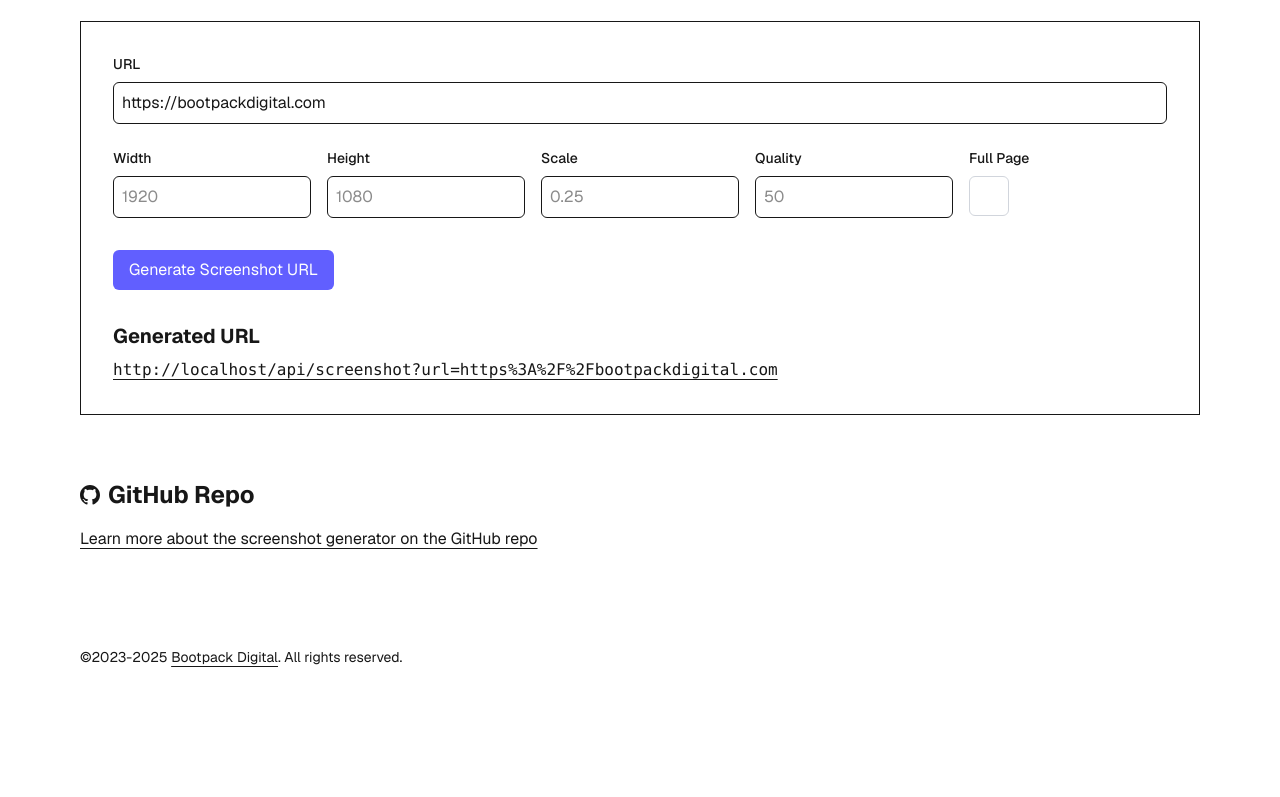
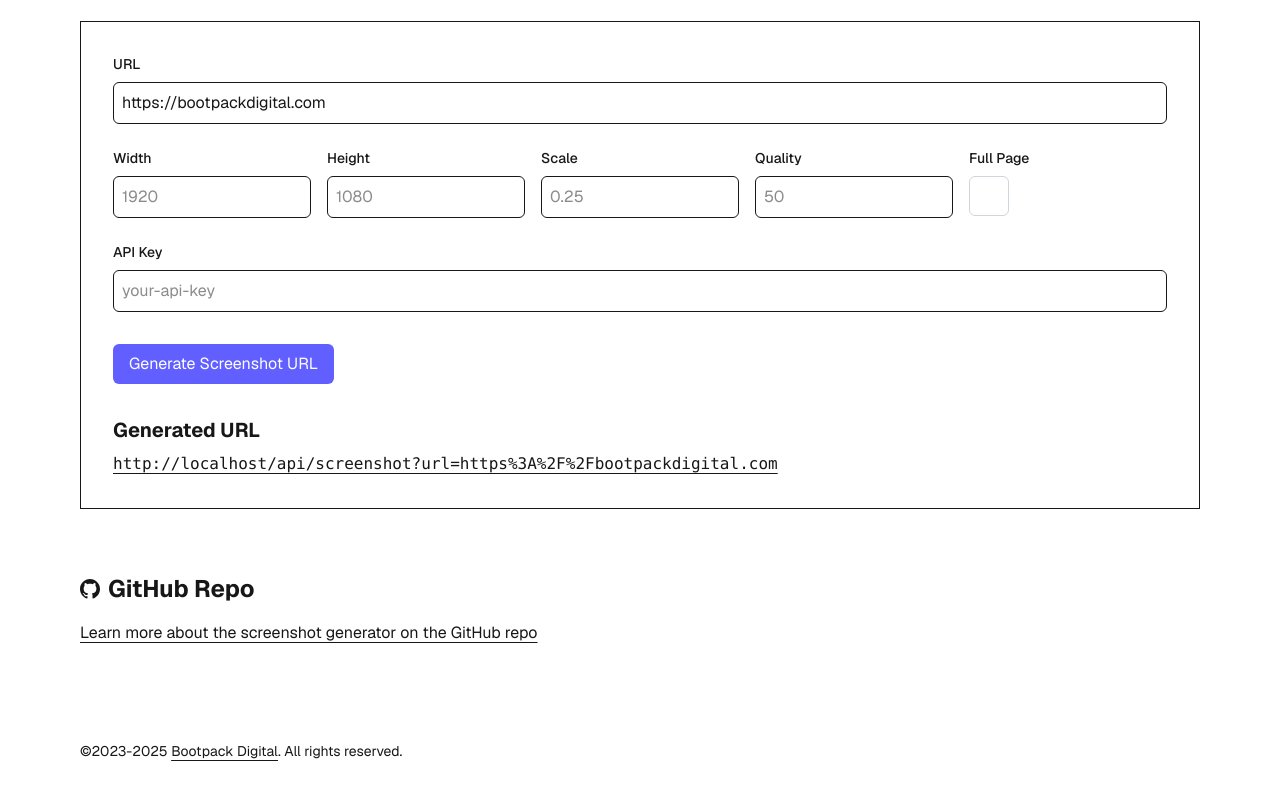
Before and after one commit to michaelbonner/screenshot-maker, a Next.js app: page / in a window 1280 px wide. Shown: the part 829-1626 px from the top of the page. Before the commit the page ends 1576 px from the top, so only its background shows below. Built offline with nearby package versions, Linux system fonts and the light colour scheme.

Commit message:
Add field for api key

```diff
--- a/src/app/api/screenshot/validation.ts
+++ b/src/app/api/screenshot/validation.ts
@@ -15,4 +15,5 @@ export const inputSchema = z.object({
     .union([z.coerce.number().min(1).max(100), z.literal("")])
     .optional(),
   fullPage: z.coerce.boolean().optional(),
+  key: z.string().optional(),
 });
--- a/src/app/components/UrlBuilderForm.tsx
+++ b/src/app/components/UrlBuilderForm.tsx
@@ -180,6 +180,21 @@ export const UrlBuilderForm = () => {
             )}
           </div>
         </div>
+        <div>
+          <label className={styles.label} htmlFor="url">
+            API Key
+          </label>
+          <input
+            className={styles.inputText}
+            type="text"
+            id="key"
+            placeholder="your-api-key"
+            {...register("key")}
+          />
+          {errors.key && (
+            <span className={styles.error}>{errors.key.message}</span>
+          )}
+        </div>
         <div className="mt-2">
           <button className={styles.button} type="submit">
             Generate Screenshot URL
```
